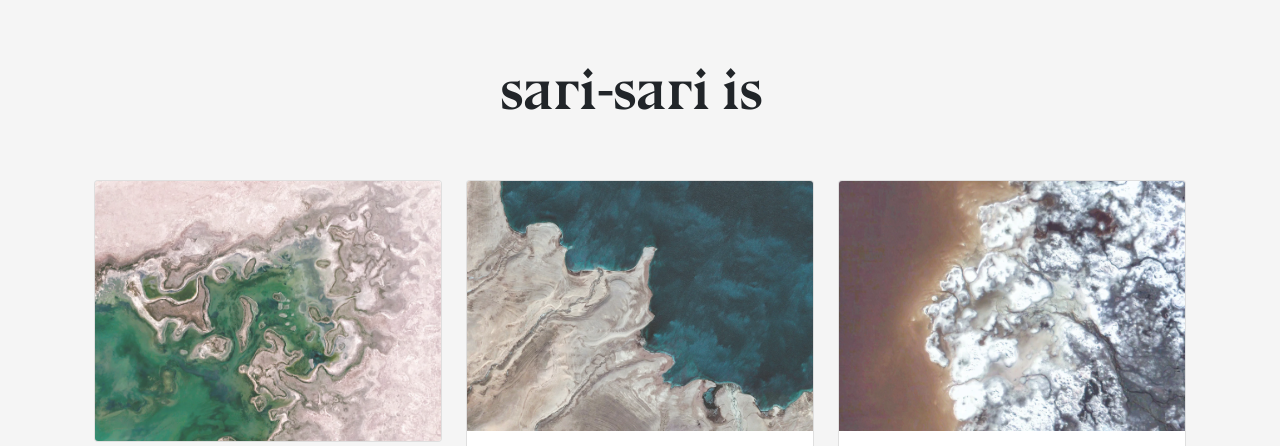
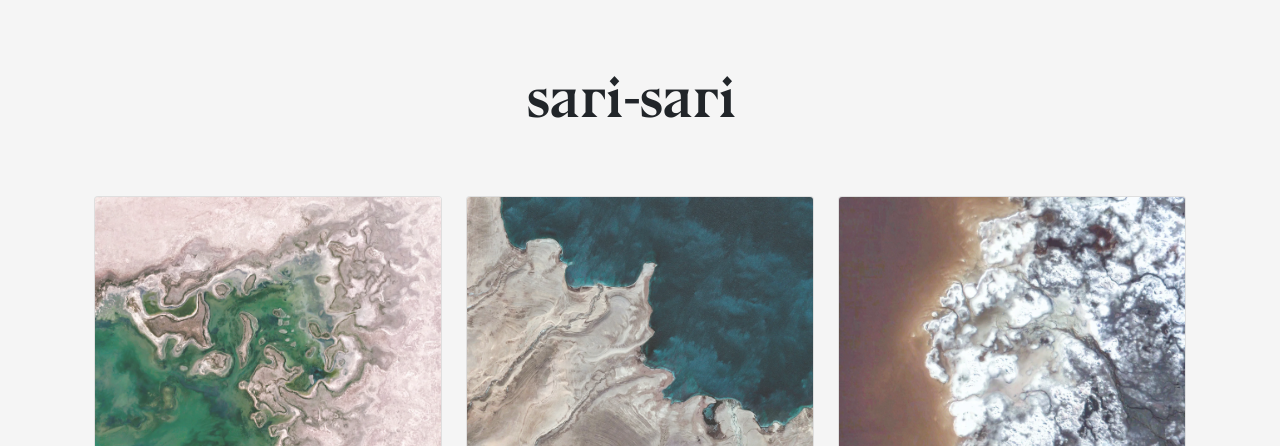
Before and after one commit to ajlaroya/heroku, a Django app: page / in a window 1280 px wide. Shown: the part 78-524 px from the top of the page. Run offline with Django 3.2, Linux system fonts and the light colour scheme; data comes from the database, SQL or seed files in the repository; some libraries are stand-ins or nearby versions.

Commit message:
typing text change, headling spacing

```diff
--- a/sari_sari/blog/static/js/blog.js
+++ b/sari_sari/blog/static/js/blog.js
@@ -2,8 +2,8 @@
 
 const typedTextSpan = document.querySelector(".typed-text");
 const cursorSpan = document.querySelector(".cursor");
-const textArray = [ "a blog", "a store", "an idea", "a hub", "a journey", "creation", "life", "art", "discovery" ];
-const typingDelay = 200;
+const textArray = [ "is a blog", "is creativity", "is variety", "is colours", " is a journey", "is discovery", "is learning", "is a home" ];
+const typingDelay = 130;
 const erasingDelay = 100;
 const newTextDelay = 2000; // Delay between current and next text
 let textArrayIndex = 0;
--- a/sari_sari/blog/templates/blog/base.html
+++ b/sari_sari/blog/templates/blog/base.html
@@ -59,6 +59,7 @@
     <!-- Google Optimize -->
     <script src="https://www.googleoptimize.com/optimize.js?id=OPT-PW7MW7W"></script>
   </head>
+
   <body class="d-flex flex-column h-100">
 
     <!-- Hue bar -->
--- a/sari_sari/blog/templates/blog/post_list.html
+++ b/sari_sari/blog/templates/blog/post_list.html
@@ -3,13 +3,13 @@
 {% block content %}
 
 <!-- Headline -->
-<div class="position-relative overflow-hidden p-3 p-md-4 m-md-3 text-center">
-    <div class="col-lg-6 mx-auto my-3">
-      <div class="wrapper">
-        <h1 class="display-4 fw-normal brand typewriter">sari-sari is <span class="typed-text"></span><span class="cursor">&nbsp;</span></h1>
-      </div>
+<div class="position-relative overflow-hidden p-5 text-center">
+  <div class="col mx-auto my-3">
+    <div class="wrapper">
+      <h1 class="display-4 fw-normal brand typewriter">sari-sari <span class="typed-text"></span><span class="cursor">&nbsp;</span></h1>
     </div>
   </div>
+</div>
 
 <!-- Masonry post view -->
 <div class="row" data-masonry='{"percentPosition": true }'>
```
Also changed, not shown: sari_sari/blog/templates/blog/post_detail.html (+6 -3 lines).
